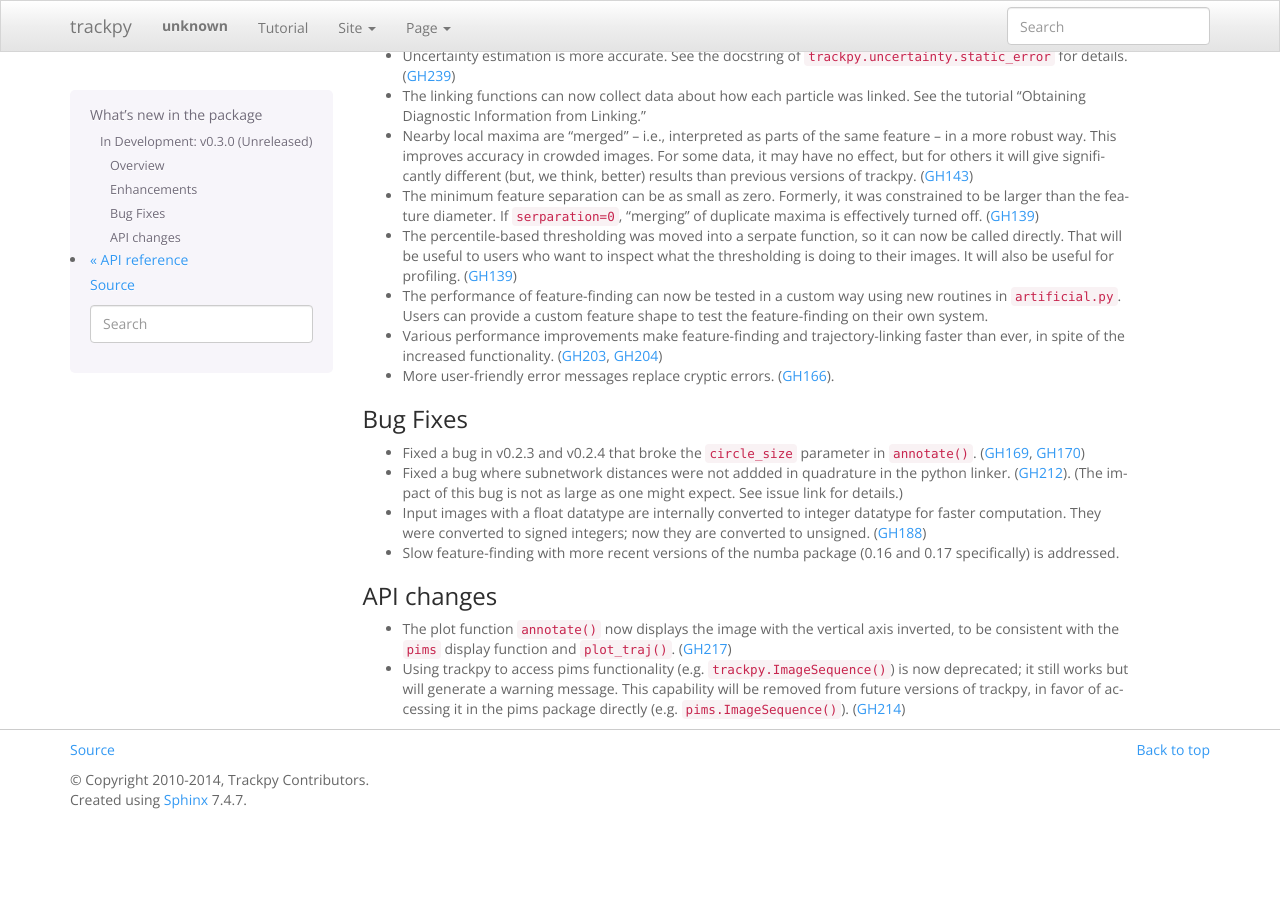
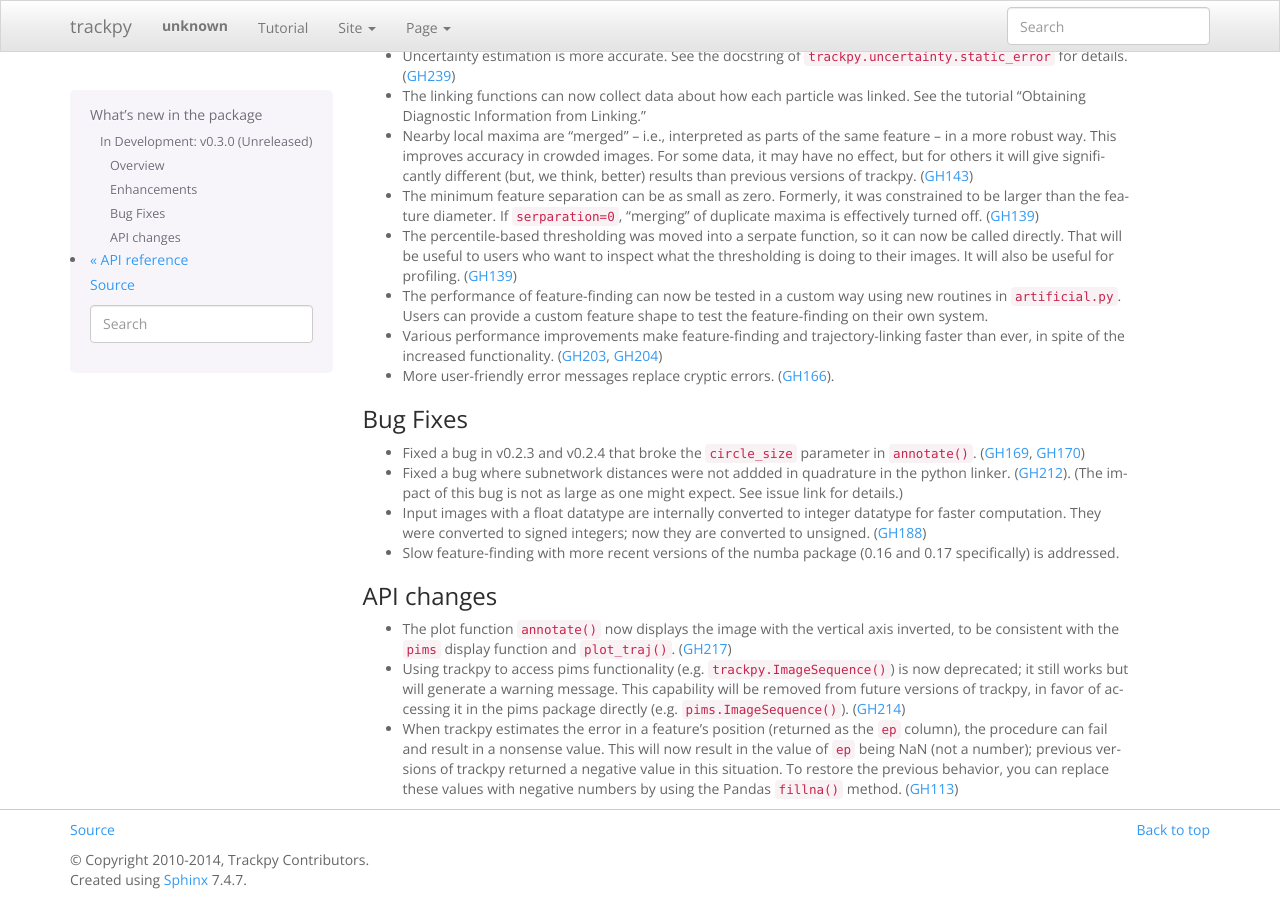
Before and after one commit to soft-matter/trackpy, a Sphinx documentation site: the page built from doc/whatsnew.rst, in a window 1280 px wide and 900 px high, scrolled down 549 px. Built offline with Sphinx 7.4.7, drawn with Linux system fonts in a browser that asks for light colours; pages that are not in the unit, such as notebooks, are missing from menus; before the commit the page ends 1369 px from its top, so only the background shows below that.

Commit message:
DOC: Add new ep == NaN behavior to release notes

```diff
--- a/doc/releases/v0.3.0.txt
+++ b/doc/releases/v0.3.0.txt
@@ -47,3 +47,4 @@ API changes
 
 - The plot function ``annotate()`` now displays the image with the vertical axis inverted, to be consistent with the ``pims`` display function and ``plot_traj()``. (:issue:`217`)
 - Using trackpy to access pims functionality (e.g. ``trackpy.ImageSequence()``) is now deprecated; it still works but will generate a warning message. This capability will be removed from future versions of trackpy, in favor of accessing it in the pims package directly (e.g. ``pims.ImageSequence()``). (:issue:`214`)
+- When trackpy estimates the error in a feature's position (returned as the ``ep`` column), the procedure can fail and result in a nonsense value. This will now result in the value of ``ep`` being NaN (not a number); previous versions of trackpy returned a negative value in this situation. To restore the previous behavior, you can replace these values with negative numbers by using the Pandas ``fillna()`` method. (:issue:`113`)
```
